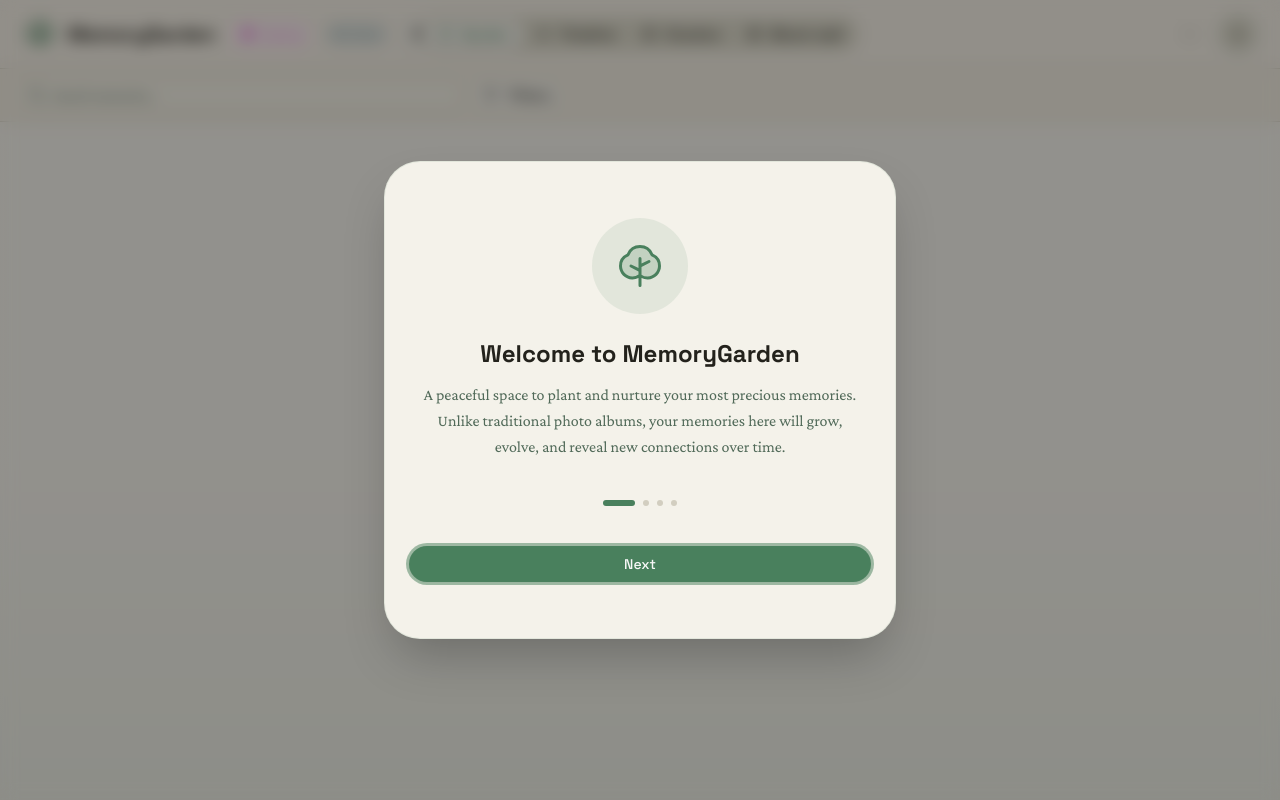
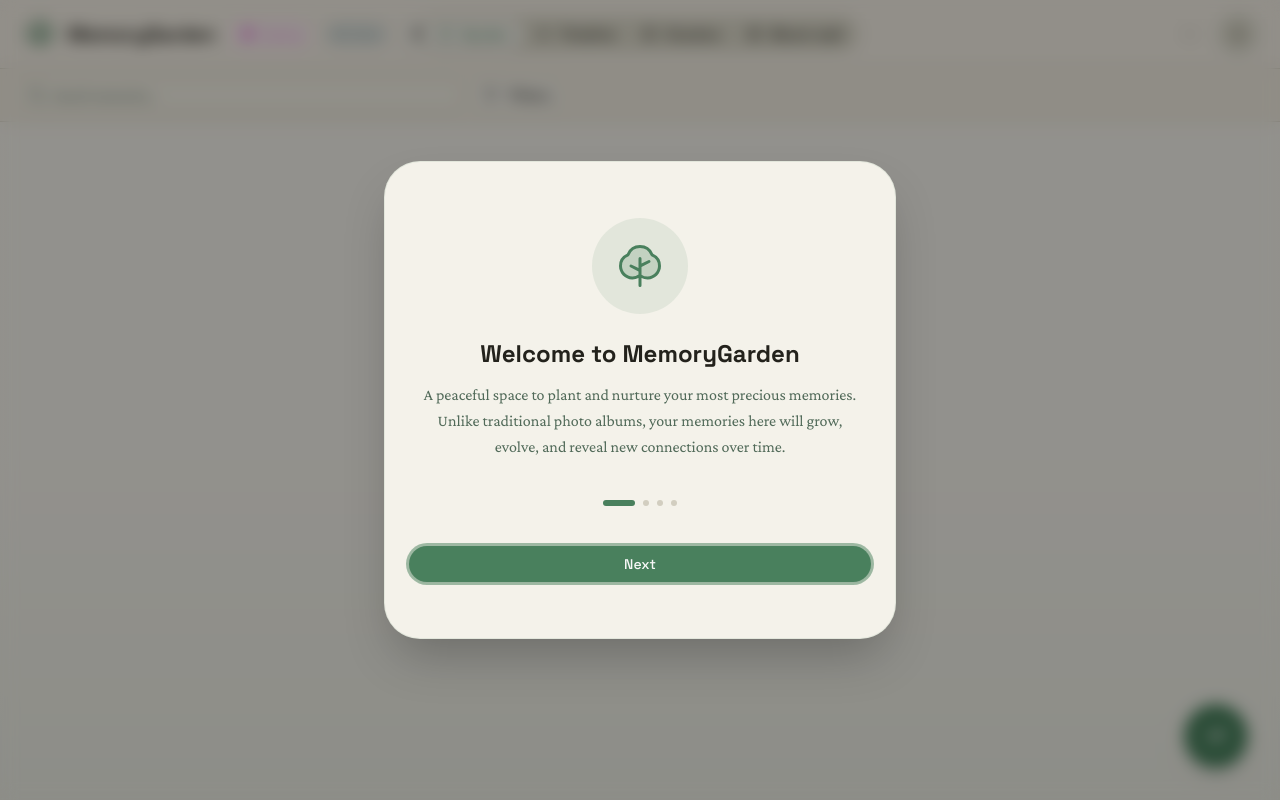
Before and after one commit to kwizzlesurp10-ctrl/memorygarden, a React (Vite) app: page / in a window 1280 px wide. Built offline with nearby package versions, Linux system fonts and the light colour scheme; some icons are missing.

Commit message:
fix: Always show floating Plant Memory button (primary action)
- Made the main floating action button always visible
- Ensures 'Plant your first memory' is reliably accessible from empty state
- Improves discoverability of the core planting feature

```diff
--- a/src/App.tsx
+++ b/src/App.tsx
@@ -1117,7 +1117,7 @@ function App() {
             )}
           </AnimatePresence>
 
-          {safeMemories.length > 0 && (
+          {/* Always-available Plant Memory button (primary action) */}
           <motion.div
             initial={{ scale: 0 }}
             animate={{ scale: 1 }}
@@ -1127,11 +1127,11 @@ function App() {
               size="lg"
               onClick={() => setIsPlantModalOpen(true)}
               className="rounded-full w-16 h-16 shadow-lg hover:shadow-xl transition-shadow"
+              aria-label="Plant a new memory"
             >
               <PlantIcon size={28} weight="fill" />
             </Button>
           </motion.div>
-          )}
         </main>
       </div>
 
```
Lines whose indentation alone changed are shown as unchanged.
